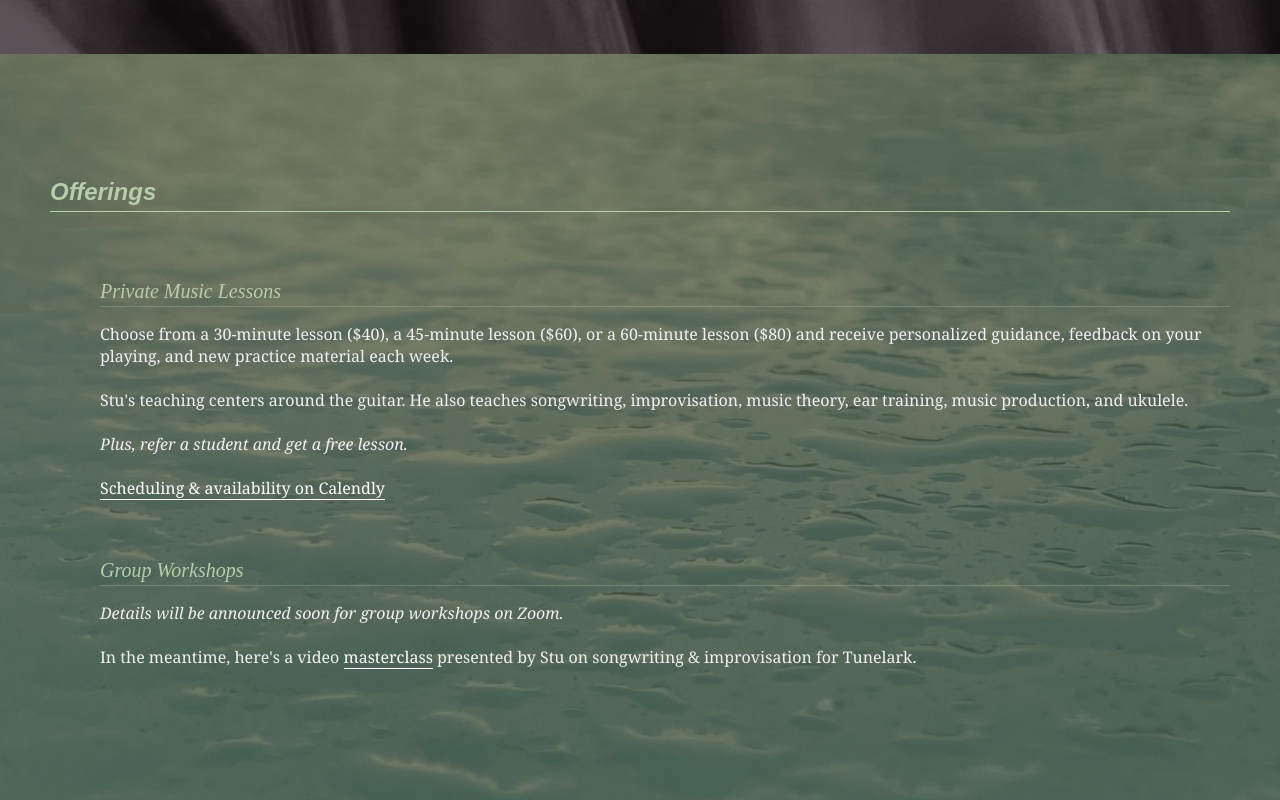
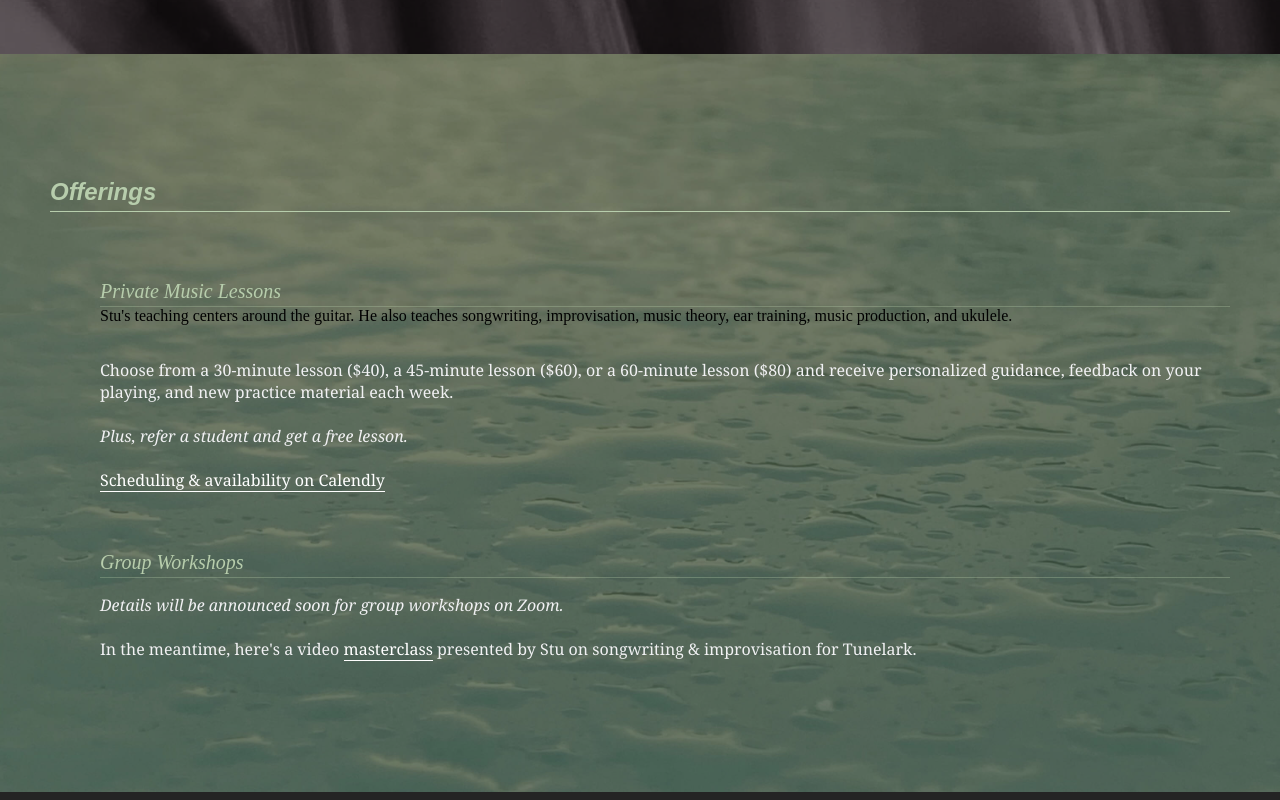
Before and after one commit to stupender/pender-guitar-studio, a plain HTML site: page index.html in a window 1280 px wide. Shown: the part 2254-3054 px from the top of the page. Drawn offline with Linux system fonts and the light colour scheme; a script that the page names is missing; a web font is replaced by a local one.

Commit message:
Update index.html

```diff
--- a/index.html
+++ b/index.html
@@ -123,8 +123,9 @@
 
         <ol>
             <li class="list-category"><i>Private Music Lessons</i></li>
+            Stu's teaching centers around the guitar. He also teaches songwriting, improvisation, music theory, ear training, music production, and ukulele.
+            <br><br>
             <p>Choose from a 30-minute lesson ($40), a 45-minute lesson ($60), or a 60-minute lesson ($80) and receive personalized guidance, feedback on your playing, and new practice material each week.
-            <br><br>Stu's teaching centers around the guitar. He also teaches songwriting, improvisation, music theory, ear training, music production, and ukulele.
             <br><br>
             <i>Plus, refer a student and get a free lesson.</i>
             <br><br><a href="https://calendly.com/stupender/lesson" target="_blank" class="p-link">Scheduling & availability on Calendly</a></p>
```
